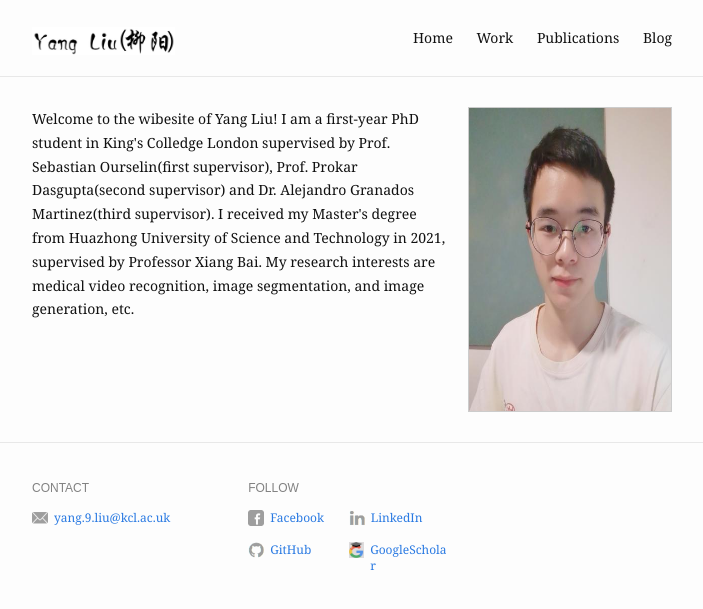
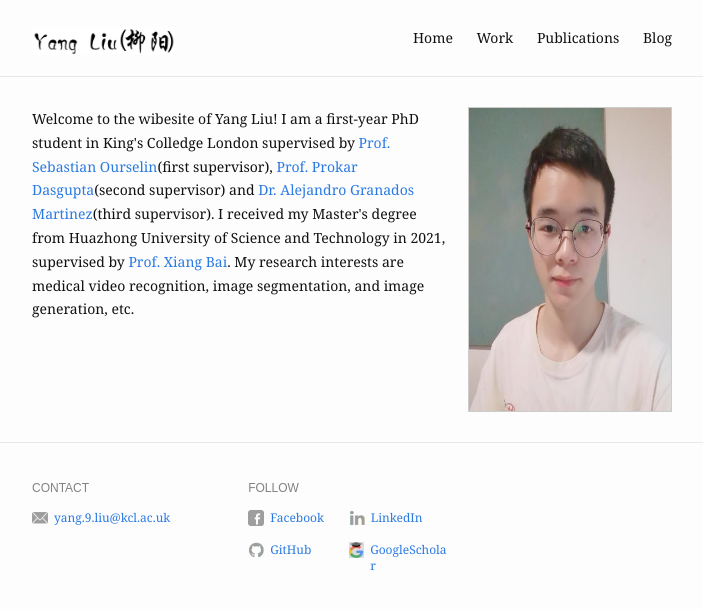
Before and after one commit to MRUIL/MRUIL.github.io, a Jekyll site: the page built from index.md, in a window 1280 px wide. Shown: the top 609 px of the page, without its empty margins (288-991 px from the left). Built offline with Jekyll 4.4.1, drawn with Linux system fonts in a browser that asks for light colours.

Commit message:
Update index.md

```diff
--- a/index.md
+++ b/index.md
@@ -6,5 +6,5 @@ profile_picture:
 ---
 
 <p>
-  Welcome to the wibesite of Yang Liu! I am a first-year PhD student in King's Colledge London supervised by Prof. Sebastian Ourselin(first supervisor), Prof. Prokar Dasgupta(second supervisor) and Dr. Alejandro Granados Martinez(third supervisor). I received my Master's degree from Huazhong University of Science and Technology in 2021, supervised by Professor Xiang Bai. My research interests are medical video recognition, image segmentation, and image generation, etc.
+  Welcome to the wibesite of Yang Liu! I am a first-year PhD student in King's Colledge London supervised by <a href="https://scholar.google.com/citations?hl=en&user=SMvz9eEAAAAJ">Prof. Sebastian Ourselin</a>(first supervisor), <a href="https://scholar.google.com/citations?hl=en&user=9EMw-WYAAAAJ">Prof. Prokar Dasgupta</a>(second supervisor) and <a href="https://scholar.google.com/citations?user=sK4RI6wAAAAJ&hl=en">Dr. Alejandro Granados Martinez</a>(third supervisor). I received my Master's degree from Huazhong University of Science and Technology in 2021, supervised by <a href="https://scholar.google.com/citations?user=UeltiQ4AAAAJ&hl=en">Prof. Xiang Bai</a>. My research interests are medical video recognition, image segmentation, and image generation, etc.
 </p>
```
